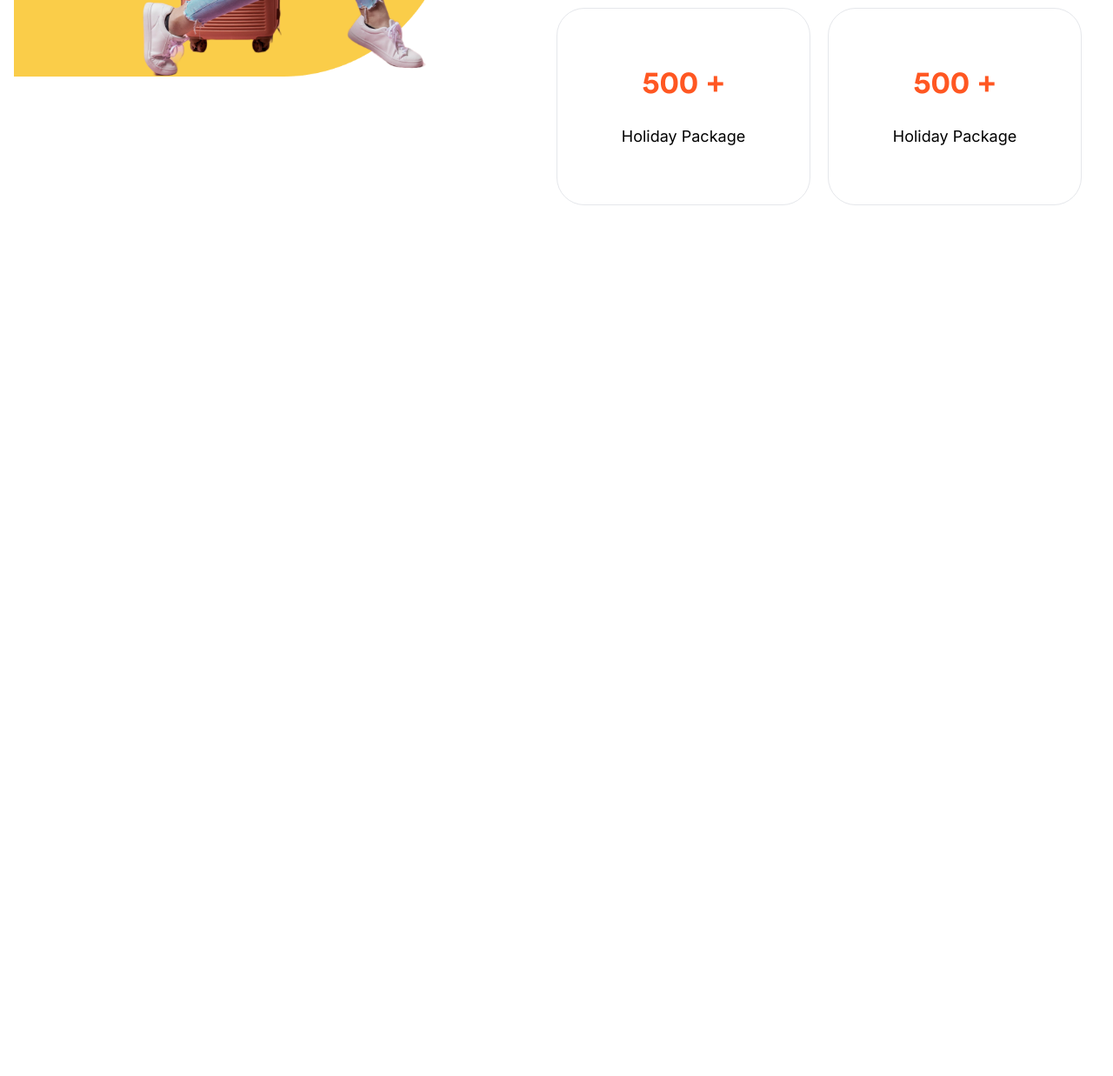
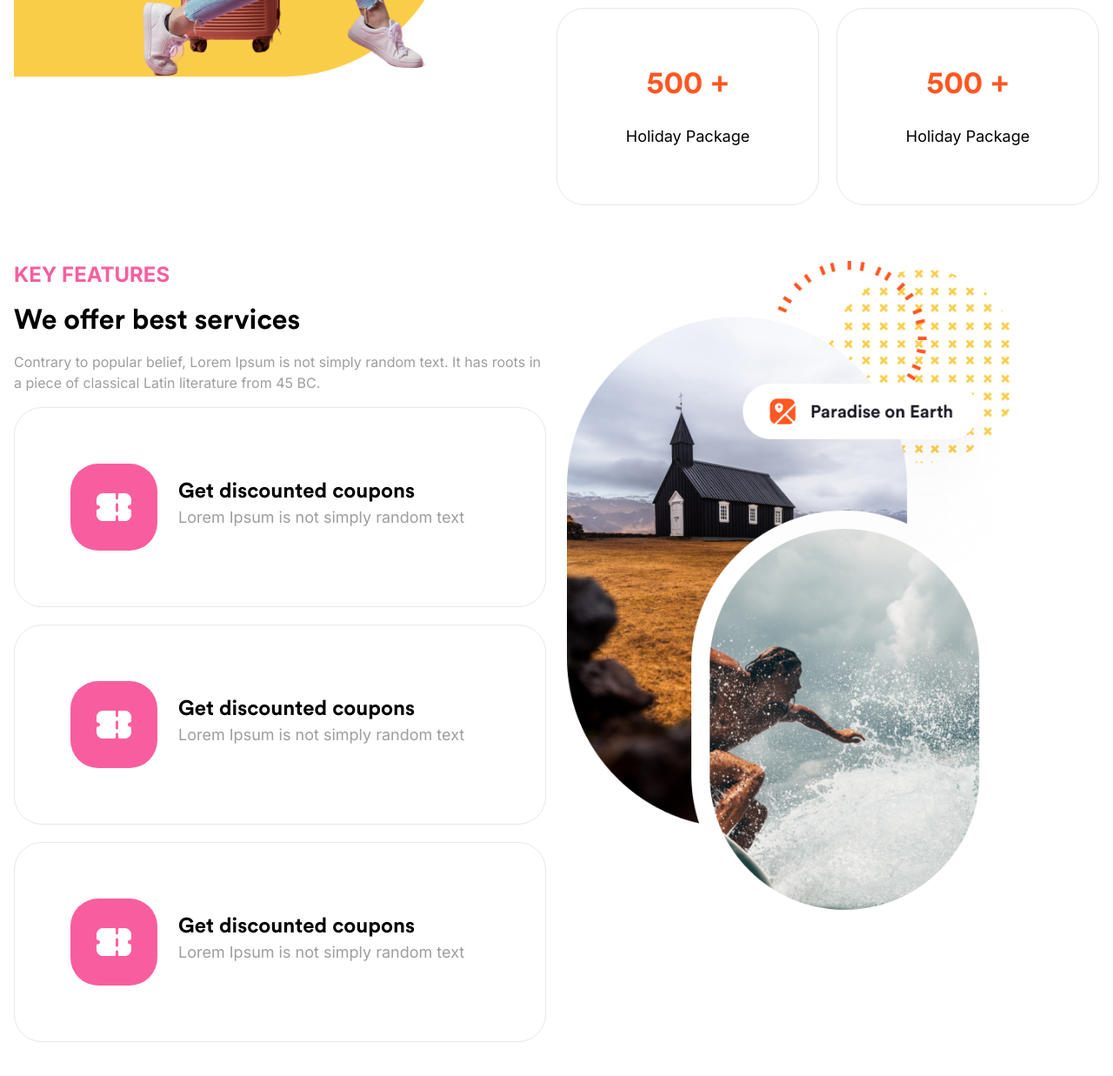
Before and after one commit to arneyva/Slicing-TravelWeb, a website: page src/index.html in a window 1280 px wide. Shown: the part 2111-3348 px from the top of the page at 87% size. Before the commit the page ends 2347 px from the top, so only its background shows below. Drawn offline with nearby package versions, Linux system fonts and the light colour scheme.

Commit message:
features

```diff
--- a/src/index.html
+++ b/src/index.html
@@ -218,26 +218,63 @@
                                 <h1 class="text-orange font-bold text-4xl font-circular leading-tight">500 +</h1>
                                 <span class="font-inter text-lg">Holiday Package</span>
                             </div>
-                            <div>
-
+                        </div>
+                    </div>
+                </div>
+            </div>
+        </div>
+    </section>
+    <!-- features -->
+    <section>
+        <div class="container mx-auto py-16">
+            <div class="grid grid-cols-12 px-4 gap-6">
+                <div class="col-span-12 lg:col-span-6 order-1 lg:order-2">
+                    <div>
+                        <img src="../public/assets/BACKGROUND.png" class="w-full" alt="">
+                    </div>
+                </div>
+                <div class="col-span-12 lg:col-span-6 order-2 lg:order-1">
+                    <div>
+                        <div class="text-center lg:text-start gap-4 ">
+                            <div class="gap-4 flex flex-col">
+                                <span class="text-jambon font-bold text-base sm:text-2xl uppercase">Key features</span>
+                                <h1 class="font-bold sm:text-[32px] text-3xl font-circular leading-tight">
+                                    We offer best services</h1>
+                            </div>
+                            <p class="text-grey py-4">
+                                Contrary to popular belief, Lorem Ipsum is not simply random text. It has roots in a
+                                piece of classical Latin literature from 45 BC.
+                            </p>
+                        </div>
+                        <div class="flex flex-col gap-5 ">
+                            <div
+                                class="grow flex justify-start gap-6 flex-col sm:flex-row items-start rounded-[32px] border lg:p-16 p-10 bg-white">
+                                <img src="../public/assets/service1.svg" alt="">
+                                <div class="mt-4">
+                                    <h1 class="font-circular font-bold text-2xl">Get discounted coupons</h1>
+                                    <span class="font-inter text-lg text-grey">Lorem Ipsum is not simply random
+                                        text</span>
+                                </div>
+                            </div>
+                            <div
+                                class="grow flex justify-start gap-6 flex-col sm:flex-row items-start rounded-[32px] border lg:p-16 p-10 bg-white">
+                                <img src="../public/assets/service1.svg" alt="">
+                                <div class="mt-4">
+                                    <h1 class="font-circular font-bold text-2xl">Get discounted coupons</h1>
+                                    <span class="font-inter text-lg text-grey">Lorem Ipsum is not simply random
+                                        text</span>
+                                </div>
+                            </div>
+                            <div
+                                class="grow flex justify-start gap-6 flex-col sm:flex-row items-start rounded-[32px] border lg:p-16 p-10 bg-white">
+                                <img src="../public/assets/service1.svg" alt="">
+                                <div class="mt-4">
+                                    <h1 class="font-circular font-bold text-2xl">Get discounted coupons</h1>
+                                    <span class="font-inter text-lg text-grey">Lorem Ipsum is not simply random
+                                        text</span>
+                                </div>
                             </div>
                         </div>
-                        <!-- <div
-                            class="col-span-12 flex flex-col sm:flex-row gap-5 lg:w-screen sm:w-auto lg:mt-0 sm:mt-16 mt-8">
-                            <div
-                                class="flex justify-center gap-6 flex-col items-center rounded-[32px] border lg:p-16 p-10 bg-white ">
-                                <h1 class="text-orange font-bold text-4xl font-circular leading-tight">500 +</h1>
-                                <span class="font-inter text-lg">Holiday Package</span>
-                            </div>
-                            <div
-                                class="flex justify-center gap-6 flex-col items-center rounded-[32px] border lg:p-16 p-10 bg-white">
-                                <h1 class="text-orange font-bold text-4xl font-circular leading-tight">500 +</h1>
-                                <span class="font-inter text-lg">Holiday Package</span>
-                            </div>
-                            <div>
-
-                            </div>
-                        </div> -->
                     </div>
                 </div>
             </div>
```
Also changed, not shown: public/assets/BACKGROUND.png (added), public/assets/service1.svg (added), public/assets/service2.svg (added), public/assets/service3.svg (added), src/output.css.
